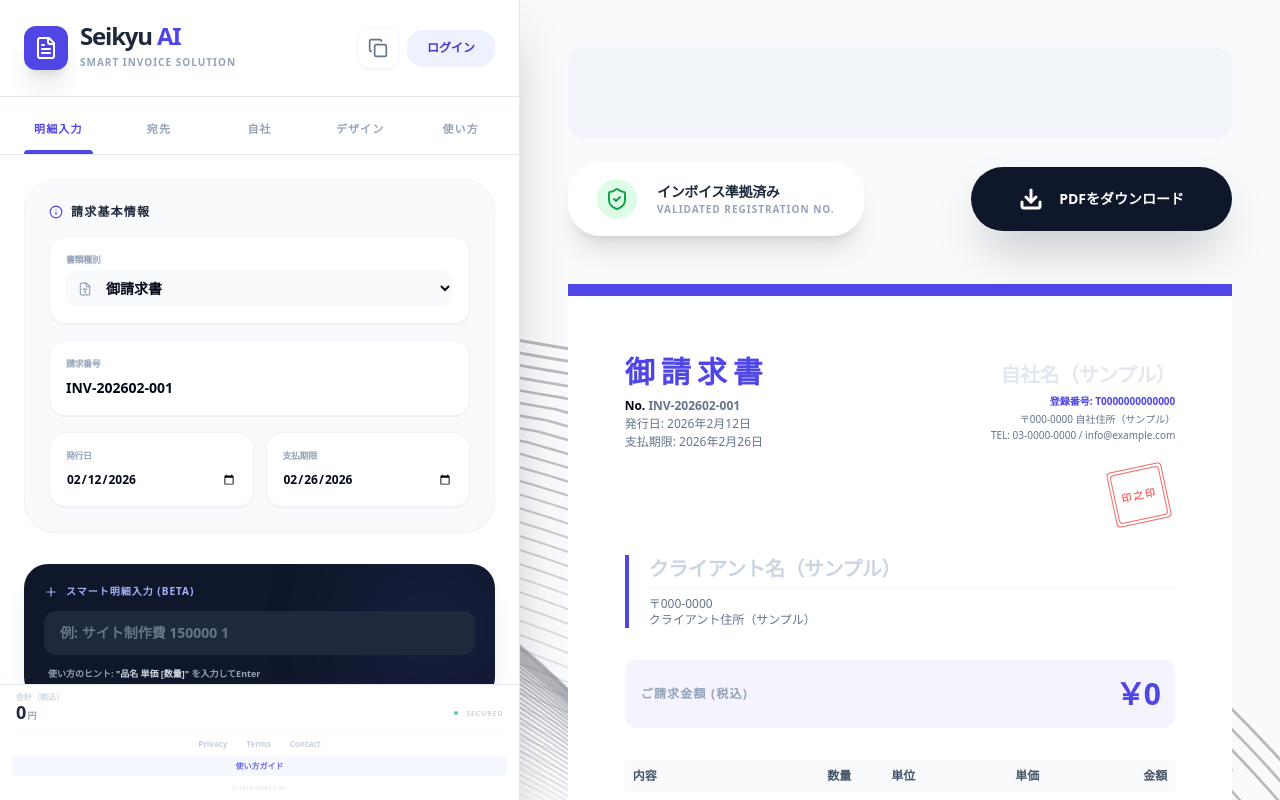
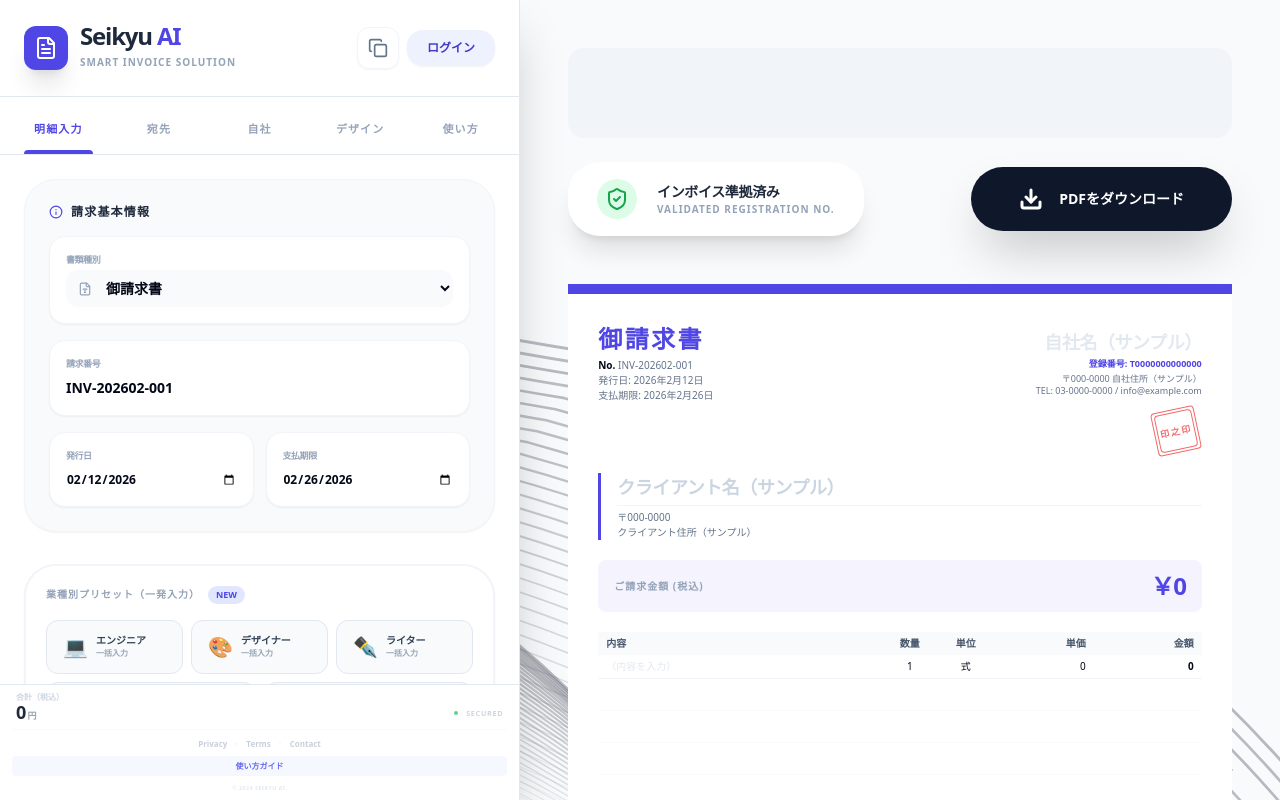
Before and after one commit to adzzl0810-dev/seikyuai, a React (Vite) app: page / in a window 1280 px wide. Built offline with nearby package versions, Linux system fonts and the light colour scheme.

Commit message:
update: Mobile layout verification and minor adjustments

```diff
--- a/App.tsx
+++ b/App.tsx
@@ -303,7 +303,6 @@
             <ClientTab
               invoiceData={invoiceData}
               setInvoiceData={setInvoiceData}
-              handleZipLookup={handleZipLookup}
             />
           )}
 
--- a/components/InvoicePreview.tsx
+++ b/components/InvoicePreview.tsx
@@ -22,17 +22,17 @@
 const StampComponent: React.FC<{ text: string; imageUrl?: string; color?: string }> = ({ text, imageUrl, color = '#ef4444' }) => {
   if (imageUrl) {
     return (
-      <div className="relative inline-block mt-4 mr-2 opacity-90 select-none mix-blend-multiply z-20">
-        <img src={imageUrl} alt="印影" className="w-[65px] h-[65px] object-contain" />
+      <div className="relative inline-block mt-2 mr-1 opacity-90 select-none mix-blend-multiply z-20">
+        <img src={imageUrl} alt="印影" className="w-[50px] h-[50px] object-contain" />
       </div>
     );
   }
   const stampText = text.slice(0, 4) || "印";
   return (
-    <div className="relative inline-block mt-4 mr-2 opacity-80 select-none mix-blend-multiply z-20 rotate-[-12deg]">
-      <div className="w-14 h-14 border-[1.5px] border-red-500 rounded flex items-center justify-center relative bg-white/5">
+    <div className="relative inline-block mt-2 mr-1 opacity-80 select-none mix-blend-multiply z-20 rotate-[-12deg]">
+      <div className="w-11 h-11 border-[1.5px] border-red-500 rounded flex items-center justify-center relative bg-white/5">
         <div className="absolute inset-0.5 border border-red-500 rounded-sm"></div>
-        <span className="text-red-500 font-serif font-bold text-[10px] writing-vertical-rl tracking-[0.2em] leading-none">
+        <span className="text-red-500 font-serif font-bold text-[9px] writing-vertical-rl tracking-[0.2em] leading-none">
           {stampText}之印
         </span>
       </div>
@@ -50,38 +50,38 @@
     switch (headerStyle) {
       case 'dark': return 'bg-slate-900 text-white';
       case 'colored': return `text-white`;
-      case 'none': return 'border-b-2 border-slate-900';
+      case 'none': return 'border-b border-slate-900';
       default: return 'bg-slate-50 text-slate-600';
     }
   };
 
   return (
     <div className="w-full overflow-x-auto">
-      <table className={`w-full border-collapse ${bordered ? 'border border-slate-300' : ''} text-xs min-w-[500px]`}>
+      <table className={`w-full border-collapse ${bordered ? 'border border-slate-300' : ''} text-[10px] min-w-[500px]`}>
         <thead>
           <tr className={`${getHeaderClass()} font-bold`} style={headerStyle === 'colored' ? { backgroundColor: accentColor } : {}}>
-            <th className={`p-2 text-left ${bordered ? 'border border-slate-300' : ''}`}>内容</th>
-            <th className={`p-2 text-center w-16 ${bordered ? 'border border-slate-300' : ''}`}>数量</th>
-            <th className={`p-2 text-center w-16 ${bordered ? 'border border-slate-300' : ''}`}>単位</th>
-            <th className={`p-2 text-right w-28 ${bordered ? 'border border-slate-300' : ''}`}>単価</th>
-            <th className={`p-2 text-right w-32 ${bordered ? 'border border-slate-300' : ''}`}>金額</th>
+            <th className={`p-1 px-2 text-left ${bordered ? 'border border-slate-300' : ''}`}>内容</th>
+            <th className={`p-1 text-center w-14 ${bordered ? 'border border-slate-300' : ''}`}>数量</th>
+            <th className={`p-1 text-center w-14 ${bordered ? 'border border-slate-300' : ''}`}>単位</th>
+            <th className={`p-1 text-right w-24 ${bordered ? 'border border-slate-300' : ''}`}>単価</th>
+            <th className={`p-1 px-2 text-right w-28 ${bordered ? 'border border-slate-300' : ''}`}>金額</th>
           </tr>
         </thead>
         <tbody>
           {items.map((item) => (
             <tr key={item.id} className="border-b border-slate-100">
-              <td className={`p-2 ${bordered ? 'border border-slate-300' : ''}`}>
+              <td className={`p-1 px-2 ${bordered ? 'border border-slate-300' : ''}`}>
                 {item.description || <span className="text-slate-200">（内容を入力）</span>}
-                {item.taxRate === TaxRate.REDUCED && <span className="ml-2 text-[8px] font-bold text-white bg-indigo-500 px-1.5 py-0.5 rounded-sm">軽減8%</span>}
+                {item.taxRate === TaxRate.REDUCED && <span className="ml-1 text-[8px] font-bold text-white bg-indigo-500 px-1 py-0.5 rounded-[2px] scale-90 inline-block origin-left">軽減8%</span>}
               </td>
-              <td className={`p-2 text-center ${bordered ? 'border border-slate-300' : ''}`}>{item.quantity}</td>
-              <td className={`p-2 text-center ${bordered ? 'border border-slate-300' : ''}`}>{item.unit}</td>
-              <td className={`p-2 text-right ${bordered ? 'border border-slate-300' : ''}`}>{item.unitPrice.toLocaleString()}</td>
-              <td className={`p-2 text-right font-bold ${bordered ? 'border border-slate-300' : ''}`}>{(item.quantity * item.unitPrice).toLocaleString()}</td>
+              <td className={`p-1 text-center ${bordered ? 'border border-slate-300' : ''}`}>{item.quantity}</td>
+              <td className={`p-1 text-center ${bordered ? 'border border-slate-300' : ''}`}>{item.unit}</td>
+              <td className={`p-1 text-right ${bordered ? 'border border-slate-300' : ''}`}>{item.unitPrice.toLocaleString()}</td>
+              <td className={`p-1 px-2 text-right font-bold ${bordered ? 'border border-slate-300' : ''}`}>{(item.quantity * item.unitPrice).toLocaleString()}</td>
             </tr>
           ))}
-          {Array.from({ length: Math.max(0, 8 - items.length) }).map((_, i) => (
-            <tr key={`empty-${i}`} className={`h-10 border-b border-slate-50 ${bordered ? 'border border-slate-300' : ''}`}><td colSpan={5}></td></tr>
+          {Array.from({ length: Math.max(0, 10 - items.length) }).map((_, i) => (
+            <tr key={`empty-${i}`} className={`h-8 border-b border-slate-50 ${bordered ? 'border border-slate-300' : ''}`}><td colSpan={5}></td></tr>
           ))}
         </tbody>
       </table>
@@ -99,39 +99,39 @@
   return (
     <div
       ref={previewRef}
-      className={`print-area bg-white shadow-2xl box-border p-[10mm] md:p-[15mm] w-[210mm] min-h-[297mm] relative overflow-hidden transition-all duration-300 ${isSerif ? 'font-serif' : 'font-sans'}`}
-      style={{ borderTop: isNoPrintBorder ? 'none' : `12px solid ${accentColor}` }}
+      className={`print-area bg-white shadow-2xl box-border p-[8mm] w-[210mm] min-h-[297mm] relative overflow-hidden transition-all duration-300 ${isSerif ? 'font-serif' : 'font-sans'}`}
+      style={{ borderTop: isNoPrintBorder ? 'none' : `10px solid ${accentColor}` }}
     >
       {/* Decorative corner */}
       {['playful', 'studio', 'nature'].includes(templateId) && (
-        <div className="absolute top-0 right-0 w-32 h-32 opacity-10" style={{ backgroundColor: accentColor, borderRadius: '0 0 0 100%' }}></div>
+        <div className="absolute top-0 right-0 w-24 h-24 opacity-10" style={{ backgroundColor: accentColor, borderRadius: '0 0 0 100%' }}></div>
       )}
 
       {/* Header Area */}
-      <div className={`flex flex-col sm:flex-row justify-between items-start mb-8 gap-6 ${templateId === 'grid' ? 'border-b-2 pb-4' : ''}`}>
+      <div className={`flex flex-col sm:flex-row justify-between items-start mb-5 gap-4 ${templateId === 'grid' ? 'border-b pb-3' : ''}`}>
         <div className="w-full sm:w-auto">
           {/* SEO Optimized: Changed h1 to h2, keeping h1 for site title only */}
-          <h2 className="text-3xl font-black tracking-[0.2em] mb-2 uppercase leading-tight" style={{ color: templateId === 'monochrome' ? '#000' : accentColor }}>
+          <h2 className="text-2xl font-black tracking-[0.1em] mb-1 uppercase leading-tight" style={{ color: templateId === 'monochrome' ? '#000' : accentColor }}>
             {data.title || '御請求書'}
           </h2>
-          <div className="space-y-0.5 text-xs">
-            <p className="font-bold">No. <span className="text-slate-500">{data.invoiceNumber}</span></p>
+          <div className="space-y-0 text-[10px]">
+            <p className="font-bold">No. <span className="text-slate-500 font-medium">{data.invoiceNumber}</span></p>
             <p className="text-slate-500">発行日: {formatDate(data.date)}</p>
             <p className="text-slate-500">支払期限: {formatDate(data.dueDate)}</p>
           </div>
         </div>
-        <div className="text-left sm:text-right relative pt-2 w-full sm:w-auto flex flex-col sm:items-end">
-          <h3 className="text-xl font-black mb-1 tracking-tight">{data.issuer.name || <span className="text-slate-200">自社名（サンプル）</span>}</h3>
-          <div className="text-[10px] leading-relaxed text-slate-500">
+        <div className="text-left sm:text-right relative pt-1 w-full sm:w-auto flex flex-col sm:items-end">
+          <h3 className="text-lg font-black mb-0.5 tracking-tight">{data.issuer.name || <span className="text-slate-200">自社名（サンプル）</span>}</h3>
+          <div className="text-[9px] leading-snug text-slate-500">
             <p className="font-bold mb-0.5" style={{ color: accentColor }}>登録番号: {data.issuer.registrationNumber || 'T0000000000000'}</p>
             <p>〒{data.issuer.zipCode || '000-0000'} {data.issuer.address || '自社住所（サンプル）'}</p>
             <p>{(data.issuer.phone || data.issuer.email) ? `${data.issuer.phone} / ${data.issuer.email}` : 'TEL: 03-0000-0000 / info@example.com'}</p>
           </div>
 
           {/* Logo & Stamp */}
-          <div className="flex gap-4 mt-2 justify-end items-start w-full">
+          <div className="flex gap-3 mt-1 justify-end items-start w-full">
             {data.issuer.logoImageUrl && (
-              <img src={data.issuer.logoImageUrl} alt="Logo" className="h-14 object-contain" />
+              <img src={data.issuer.logoImageUrl} alt="Logo" className="h-10 object-contain" />
             )}
             {data.issuer.enableStamp && <StampComponent text={data.issuer.name} imageUrl={data.issuer.stampImageUrl} />}
           </div>
@@ -139,22 +139,22 @@
       </div>
 
       {/* Recipient Area */}
-      <div className="mb-8 border-l-4 pl-5" style={{ borderColor: accentColor }}>
-        <h2 className="text-xl font-black border-b border-slate-100 pb-1 mb-2 tracking-tight">{data.client.name || <span className="text-slate-300">クライアント名（サンプル）</span>}</h2>
-        <div className="text-xs text-slate-500">
+      <div className="mb-5 border-l-[3px] pl-4" style={{ borderColor: accentColor }}>
+        <h2 className="text-lg font-black border-b border-slate-100 pb-1 mb-1 tracking-tight">{data.client.name || <span className="text-slate-300">クライアント名（サンプル）</span>}</h2>
+        <div className="text-[10px] text-slate-500">
           <p>〒{data.client.zipCode || '000-0000'}</p>
           <p>{data.client.address || 'クライアント住所（サンプル）'}</p>
         </div>
       </div>
 
       {/* Total Amount Banner */}
-      <div className={`p-4 mb-8 flex justify-between items-center rounded-xl ${templateId === 'shadow' ? 'shadow-lg' : ''}`} style={{ backgroundColor: accentColor + '10' }}>
-        <span className="font-black text-slate-400 text-xs tracking-widest uppercase">ご請求金額 (税込)</span>
-        <span className="text-2xl md:text-3xl font-black tracking-tighter" style={{ color: accentColor }}>{formatCurrency(totals.grandTotal)}</span>
+      <div className={`px-4 py-2.5 mb-5 flex justify-between items-center rounded-lg ${templateId === 'shadow' ? 'shadow-md' : ''}`} style={{ backgroundColor: accentColor + '10' }}>
+        <span className="font-black text-slate-400 text-[10px] tracking-widest uppercase">ご請求金額 (税込)</span>
+        <span className="text-2xl font-black tracking-tighter" style={{ color: accentColor }}>{formatCurrency(totals.grandTotal)}</span>
       </div>
 
       {/* Main Table */}
-      <div className="mb-8">
+      <div className="mb-5">
         <Table
           items={data.items}
           accentColor={accentColor}
@@ -164,21 +164,21 @@
       </div>
 
       {/* Totals & Tax Breakdown */}
-      <div className="flex justify-end mb-8">
-        <div className="w-full max-w-[320px] space-y-2">
-          <div className="flex justify-between text-sm text-slate-500"><span>小計 (税抜)</span><span className="font-bold">{formatCurrency(totals.subtotal)}</span></div>
-          <div className="flex justify-between text-sm text-slate-500"><span>消費税計</span><span className="font-bold">{formatCurrency(totals.totalTax)}</span></div>
+      <div className="flex justify-end mb-5">
+        <div className="w-full max-w-[280px] space-y-1.5">
+          <div className="flex justify-between text-xs text-slate-500"><span>小計 (税抜)</span><span className="font-bold">{formatCurrency(totals.subtotal)}</span></div>
+          <div className="flex justify-between text-xs text-slate-500"><span>消費税計</span><span className="font-bold">{formatCurrency(totals.totalTax)}</span></div>
 
-          <div className="py-2 border-t border-b border-slate-100 mt-2 space-y-1">
+          <div className="py-1.5 border-t border-b border-slate-100 mt-1 space-y-0.5">
             {totals.taxSummaries.map(s => (
-              <div key={s.rate} className="flex justify-between text-[10px] text-slate-400">
+              <div key={s.rate} className="flex justify-between text-[9px] text-slate-400">
                 <span>{s.rate * 100}% 対象 ({formatCurrency(s.taxableAmount)})</span>
                 <span>税額: {formatCurrency(s.taxAmount)}</span>
               </div>
             ))}
           </div>
 
-          <div className="flex justify-between text-2xl font-black pt-2" style={{ color: accentColor }}>
+          <div className="flex justify-between text-xl font-black pt-1" style={{ color: accentColor }}>
             <span>合計</span>
             <span>{formatCurrency(totals.grandTotal)}</span>
           </div>
@@ -186,20 +186,20 @@
       </div>
 
       {/* Bank & Notes */}
-      <div className="grid grid-cols-1 sm:grid-cols-5 gap-4 sm:gap-6 mb-8">
-        <div className="sm:col-span-2 p-4 bg-slate-50 rounded-xl">
-          <p className="text-[10px] font-black text-slate-400 mb-1 uppercase tracking-widest">お振込先</p>
-          <p className="text-[10px] font-bold text-slate-600 leading-relaxed whitespace-pre-wrap">{data.issuer.bankInfo || '振込先銀行情報（サンプル）'}</p>
+      <div className="grid grid-cols-1 sm:grid-cols-5 gap-4 mb-4">
+        <div className="sm:col-span-2 p-3 bg-slate-50 rounded-lg">
+          <p className="text-[9px] font-black text-slate-400 mb-0.5 uppercase tracking-widest">お振込先</p>
+          <p className="text-[9px] font-bold text-slate-600 leading-relaxed whitespace-pre-wrap">{data.issuer.bankInfo || '振込先銀行情報（サンプル）'}</p>
         </div>
-        <div className="sm:col-span-3 p-4 border border-slate-100 rounded-xl">
-          <p className="text-[10px] font-black text-slate-400 mb-1 uppercase tracking-widest">備考</p>
-          <p className="text-[10px] text-slate-500 leading-relaxed whitespace-pre-wrap">{data.notes || '備考・特記事項（サンプル）'}</p>
+        <div className="sm:col-span-3 p-3 border border-slate-100 rounded-lg">
+          <p className="text-[9px] font-black text-slate-400 mb-0.5 uppercase tracking-widest">備考</p>
+          <p className="text-[9px] text-slate-500 leading-relaxed whitespace-pre-wrap">{data.notes || '備考・特記事項（サンプル）'}</p>
         </div>
       </div>
 
       {/* Compliance Footer */}
-      <div className="absolute bottom-10 left-0 right-0 text-center opacity-30 pointer-events-none px-6">
-        <p className="text-[8px] md:text-[9px] font-black text-slate-400 tracking-[0.2em] uppercase leading-relaxed">
+      <div className="absolute bottom-8 left-0 right-0 text-center opacity-30 pointer-events-none px-6">
+        <p className="text-[7px] font-black text-slate-400 tracking-[0.2em] uppercase leading-relaxed">
           Qualified Invoice compliant with Japanese Tax Law. Registration: {data.issuer.registrationNumber}<br />
           Created with Seikyu AI. We take no legal responsibility for the contents.
         </p>
@@ -207,7 +207,7 @@
 
       <style>{`
         @media print {
-          .print-area { box-shadow: none !important; border: none !important; margin: 0 !important; width: 100% !important; padding: 10mm !important; }
+          .print-area { box-shadow: none !important; border: none !important; margin: 0 !important; width: 100% !important; padding: 8mm !important; }
         }
       `}</style>
     </div>
--- a/components/Sidebar/Tabs/ItemsTab.tsx
+++ b/components/Sidebar/Tabs/ItemsTab.tsx
@@ -3,6 +3,7 @@
     Info, FileType, Plus, Copy, Trash2, FileText
 } from 'lucide-react';
 import { InvoiceData, TaxRate, LineItem } from '../../../types';
+import { INDUSTRY_PRESETS, IndustryPreset } from '../../../utils/presets';
 
 interface ItemsTabProps {
     invoiceData: InvoiceData;
@@ -19,6 +20,21 @@
     unitSuggestions,
     duplicateItem
 }) => {
+    const handleApplyPreset = (preset: IndustryPreset) => {
+        // Simple confirmation if items exist
+        if (invoiceData.items.length > 0) {
+            if (!confirm(`「${preset.label}」の明細プリセットを適用しますか？\n現在の明細は上書きされます。`)) {
+                return;
+            }
+        }
+
+        const newItems = preset.items.map(item => ({
+            id: Math.random().toString(),
+            ...item
+        }));
+        setInvoiceData(d => ({ ...d, items: newItems }));
+    };
+
     return (
         <div className="space-y-8 animate-in fade-in duration-300">
             <div className="p-6 bg-slate-50 border border-slate-100 rounded-[2rem] space-y-4 shadow-sm">
@@ -55,6 +71,32 @@
                         <label className="text-[9px] font-black text-slate-400 mb-1 block uppercase tracking-tighter">支払期限</label>
                         <input type="date" className="w-full text-xs font-bold border-none focus:ring-0 p-0 bg-white" value={invoiceData.dueDate} onChange={e => setInvoiceData(d => ({ ...d, dueDate: e.target.value }))} />
                     </div>
+                </div>
+            </div>
+
+
+
+            {/* Industry Presets */}
+            <div className="bg-white border-2 border-slate-100 p-5 rounded-[2rem] shadow-sm">
+                <div className="flex items-center gap-2 mb-4">
+                    <span className="text-[10px] font-black text-slate-400 uppercase tracking-widest">業種別プリセット（一発入力）</span>
+                    <span className="bg-indigo-100 text-indigo-600 text-[9px] font-bold px-2 py-0.5 rounded-full">NEW</span>
+                </div>
+                <div className="flex flex-wrap gap-2">
+                    {INDUSTRY_PRESETS.map((preset) => (
+                        <button
+                            key={preset.id}
+                            type="button"
+                            onClick={() => handleApplyPreset(preset)}
+                            className="flex items-center gap-2 bg-slate-50 hover:bg-indigo-50 border border-slate-200 hover:border-indigo-200 rounded-xl px-4 py-3 transition-all active:scale-95 group text-left flex-1 min-w-[120px]"
+                        >
+                            <span className="text-xl group-hover:scale-110 transition-transform block">{preset.icon}</span>
+                            <div className="flex flex-col">
+                                <span className="text-[10px] font-black text-slate-700 group-hover:text-indigo-700 leading-tight">{preset.label}</span>
+                                <span className="text-[8px] font-bold text-slate-400 group-hover:text-indigo-400">一括入力</span>
+                            </div>
+                        </button>
+                    ))}
                 </div>
             </div>
 
@@ -186,7 +228,7 @@
                     <textarea className="w-full text-sm font-bold border-none p-0 h-24 resize-none bg-white focus:ring-0" placeholder="振込手数料は貴社負担にて..." value={invoiceData.notes} onChange={e => setInvoiceData(d => ({ ...d, notes: e.target.value }))} />
                 </div>
             </div>
-        </div>
+        </div >
     );
 };
 
--- /dev/null
+++ b/utils/presets.ts
@@ -0,0 +1,152 @@
+import { TaxRate } from '../types';
+
+export interface PresetItem {
+    description: string;
+    quantity: number;
+    unitPrice: number;
+    unit: string;
+    taxRate: TaxRate;
+}
+
+export interface IndustryPreset {
+    id: string;
+    label: string;
+    icon: string; // Emoji or Lucide icon name
+    items: PresetItem[];
+}
+
+export const INDUSTRY_PRESETS: IndustryPreset[] = [
+    {
+        id: 'engineer',
+        label: 'エンジニア',
+        icon: '💻',
+        items: [
+            {
+                description: 'システム開発費（○○機能実装）',
+                quantity: 1,
+                unitPrice: 300000,
+                unit: '式',
+                taxRate: TaxRate.STANDARD,
+            },
+            {
+                description: 'サーバー構築・設定費',
+                quantity: 1,
+                unitPrice: 50000,
+                unit: '式',
+                taxRate: TaxRate.STANDARD,
+            },
+            {
+                description: '要件定義・設計費',
+                quantity: 1,
+                unitPrice: 100000,
+                unit: '式',
+                taxRate: TaxRate.STANDARD,
+            },
+        ],
+    },
+    {
+        id: 'designer',
+        label: 'デザイナー',
+        icon: '🎨',
+        items: [
+            {
+                description: 'Webデザイン制作費（TOPページ）',
+                quantity: 1,
+                unitPrice: 150000,
+                unit: '式',
+                taxRate: TaxRate.STANDARD,
+            },
+            {
+                description: '下層ページデザイン制作費',
+                quantity: 4,
+                unitPrice: 30000,
+                unit: 'ページ',
+                taxRate: TaxRate.STANDARD,
+            },
+            {
+                description: 'バナー制作費',
+                quantity: 2,
+                unitPrice: 10000,
+                unit: '点',
+                taxRate: TaxRate.STANDARD,
+            },
+        ],
+    },
+    {
+        id: 'writer',
+        label: 'ライター',
+        icon: '✒️',
+        items: [
+            {
+                description: '記事執筆費（取材・構成費含む）',
+                quantity: 1,
+                unitPrice: 30000,
+                unit: '本',
+                taxRate: TaxRate.STANDARD,
+            },
+            {
+                description: 'インタビュー取材費',
+                quantity: 1,
+                unitPrice: 10000,
+                unit: '回',
+                taxRate: TaxRate.STANDARD,
+            },
+            {
+                description: '交通費（実費）',
+                quantity: 1,
+                unitPrice: 1200,
+                unit: '式',
+                taxRate: TaxRate.STANDARD,
+            },
+        ],
+    },
+    {
+        id: 'construction',
+        label: '建設・工事',
+        icon: '🔨',
+        items: [
+            {
+                description: '工事一式（材料費含む）',
+                quantity: 1,
+                unitPrice: 500000,
+                unit: '式',
+                taxRate: TaxRate.STANDARD,
+            },
+            {
+                description: '人工（作業員2名×3日）',
+                quantity: 6,
+                unitPrice: 20000,
+                unit: '人工',
+                taxRate: TaxRate.STANDARD,
+            },
+            {
+                description: '諸経費・運搬費',
+                quantity: 1,
+                unitPrice: 30000,
+                unit: '式',
+                taxRate: TaxRate.STANDARD,
+            },
+        ],
+    },
+    {
+        id: 'ubereats',
+        label: '配達員',
+        icon: '🚴',
+        items: [
+            {
+                description: '配達報酬（○○期間分）',
+                quantity: 1,
+                unitPrice: 120000,
+                unit: '式',
+                taxRate: TaxRate.STANDARD,
+            },
+            {
+                description: 'クエスト達成報酬',
+                quantity: 1,
+                unitPrice: 15000,
+                unit: '式',
+                taxRate: TaxRate.STANDARD,
+            },
+        ],
+    },
+];
```
Also changed, not shown: components/Sidebar/Tabs/ClientTab.tsx (+22 -10 lines), components/Sidebar/Tabs/IssuerTab.tsx (+26 -1 lines), utils/address.ts (added, +40 -0 lines).
